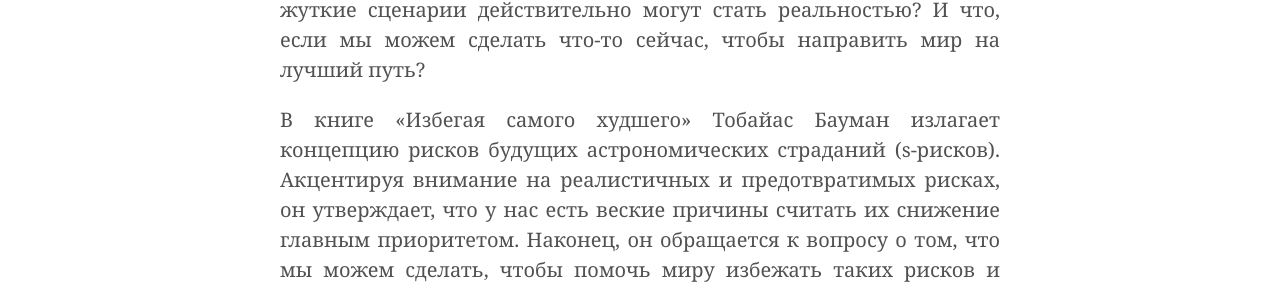
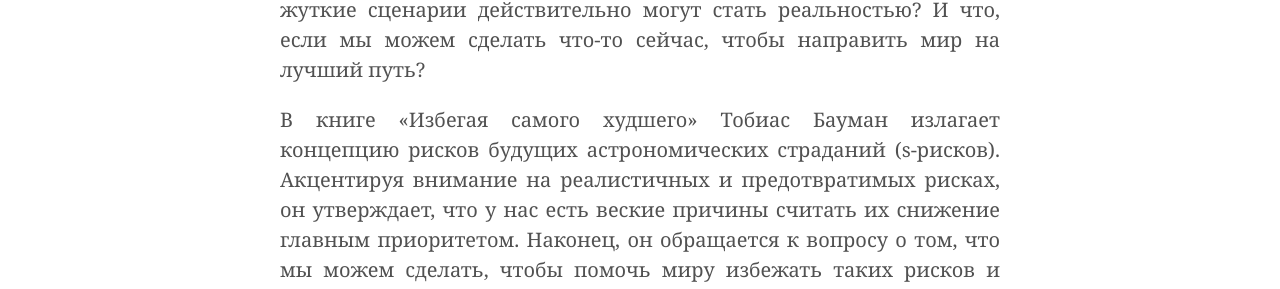
Before and after one commit to ReducingSuffering/reducingsuffering.github.io, a Jekyll site: the page built from _posts/wt/Авторы/Иноязычные/Тобиас Бауман/2024-01-13-548.md, in a window 1280 px wide. Shown: the part 297-586 px from the top of the page. Built offline with Jekyll 4.4.1, drawn with Linux system fonts in a browser that asks for light colours; some of the changed text lies outside the part shown.

Commit message:
fix Tobias translit

```diff
--- a/_posts/wt/Авторы/Иноязычные/Тобайас Бауман/2024-01-13-548.md
+++ b/_posts/wt/Авторы/Иноязычные/Тобиас Бауман/2024-01-13-548.md
@@ -11,12 +11,12 @@
 meta_tags:
   - книги
 authors:
-  - Тобайас Бауман
+  - Тобиас Бауман
 link_to: https://centerforreducingsuffering.org/books/avoiding-the-worst-how-to-prevent-a-moral-catastrophe-by-tobias-baumann/
 preview: https://i0.wp.com/centerforreducingsuffering.org/wp-content/uploads/2022/12/avoiding-the-worst-3-d.jpeg?resize=768%2C512&ssl=1
 ---
 Многие из нас знакомы с образами научно-фантастических антиутопий, от «1984» до «Черного зеркала». Что, если подобные жуткие сценарии действительно могут стать реальностью? И что, если мы можем сделать что-то сейчас, чтобы направить мир на лучший путь?
 
-В книге «Избегая самого худшего» Тобайас Бауман излагает концепцию рисков будущих астрономических страданий (s-рисков). Акцентируя внимание на реалистичных и предотвратимых рисках, он утверждает, что у нас есть веские причины считать их снижение главным приоритетом. Наконец, он обращается к вопросу о том, что мы можем сделать, чтобы помочь миру избежать таких рисков и направить его к более светлому будущему.
+В книге «Избегая самого худшего» Тобиас Бауман излагает концепцию рисков будущих астрономических страданий (s-рисков). Акцентируя внимание на реалистичных и предотвратимых рисках, он утверждает, что у нас есть веские причины считать их снижение главным приоритетом. Наконец, он обращается к вопросу о том, что мы можем сделать, чтобы помочь миру избежать таких рисков и направить его к более светлому будущему.
 
 Книга пока не переводилась на русский язык.
```
Also changed, not shown: _posts/wt/Переводы/Тобиас Бауман/2024-07-22-640.md (renamed from _posts/wt/Переводы/Тобайас Бауман/2024-07-22-640.md, +1 -1 lines).
